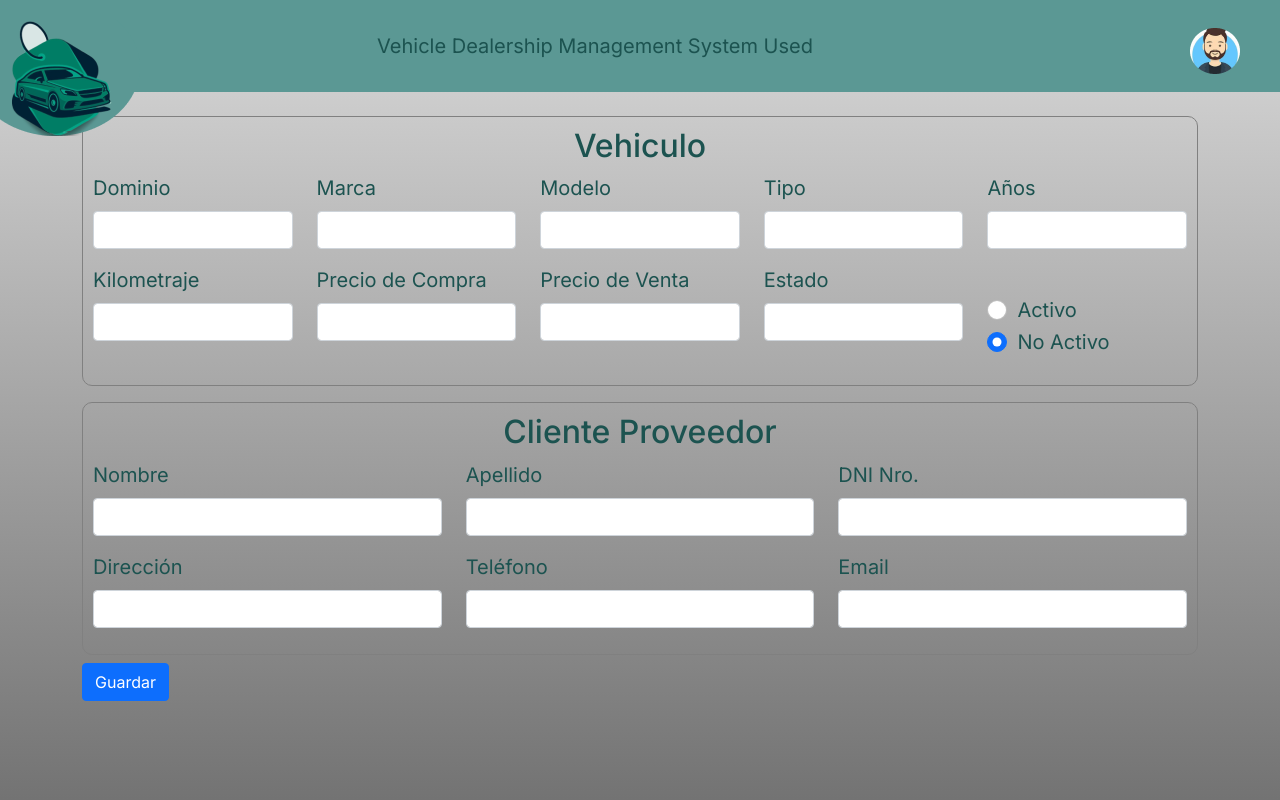
After one commit to Maria2020-Sa/UNER_VDMSystemUsed, a Flask app: page /form_page in a window 1280 px wide. The commit adds this page. Run offline with Flask 3, Linux system fonts and the light colour scheme.

Commit message:
adding main view and form

```diff
--- a/app/app.py
+++ b/app/app.py
@@ -1,11 +1,16 @@
 from flask import Flask, render_template
 import webbrowser
+from menu import *
 
 app = Flask(__name__)
 
 @app.route('/')
 def home():
-    return render_template('index.html')
+    return render_template('base.html')
+
+@app.route('/form_page')
+def form_page():
+    return render_template('form.html')
 
 
 if __name__ == '__main__':
--- a/app/menu.py
+++ b/app/menu.py
@@ -46,5 +46,3 @@ def gestionar_vehiculo():
                 break
             case _:
                 print("Opción inválida. Inténtalo nuevamente.")
-
-gestionar_vehiculo()
--- /dev/null
+++ b/app/static/css/navbar.css
@@ -0,0 +1,9 @@
+.btn-perfil{
+    border:none;
+    background: none;
+    padding: 10px 30px 0px 0px;
+}
+
+.bg-green{
+    background-color: #5B9894;
+}
--- /dev/null
+++ b/app/static/css/style.css
@@ -0,0 +1,64 @@
+html, body {
+    margin: 0px;
+    padding: 0px;
+    height: 100%;
+    width: 100%;
+}
+body {
+    background: linear-gradient(to bottom, #D9D9D9 0%, #737373 100%) no-repeat;
+    min-height: 100%;
+    display: flex;
+    flex-direction: column;
+    font-family: 'Inter', sans-serif;
+    font-size: 20px;
+    color:#1C5350;
+    background-attachment: fixed;
+
+}
+
+.container-full-height {
+    display: flex;
+    flex-direction: column;
+    min-height: 100vh; /* Se asegura de que cubra al menos toda la altura de la ventana */
+}
+
+.custom-container{
+    display: flex;
+    justify-content: center;
+    align-items: center;
+    background-color: transparent !important;
+    height: 100%;
+}
+.container {
+    background-color: transparent !important;
+}
+.form-container{
+    padding: 10px;
+    border: solid 1px gray;
+    border-radius: 10px;
+}
+
+.container-title{
+    text-align: center;
+}
+
+.card-body{
+    width: 100%;
+}
+
+.card{
+    box-shadow: 0 4px 8px rgba(0, 0, 0, 0.1);
+    background-color: #D9D9D9;
+    border-radius: 15px !important;
+}
+
+img{
+    margin: 10px 10px 10px 0px;
+}
+
+
+.navbar img.logo {
+    position: absolute;
+    left: 0px;
+    top: 7px;
+}
--- /dev/null
+++ b/app/templates/form.html
@@ -0,0 +1,126 @@
+{% extends "index.html" %}
+
+{% block navbar %}
+<nav class="navbar navbar-expand-lg navbar-light bg-green">
+    <div class="container-fluid justify-content-center">
+        <span>
+            Vehicle Dealership Management System Used
+        </span>
+        <img class="logo" src="{{ url_for('static', filename='images/logo.png') }}" alt="Submit">
+    </div>
+    <form class="d-flex">
+        <button class="btn btn-perfil" type="submit">
+            <img src="{{ url_for('static', filename='images/Perfil.png') }}" alt="Submit" style="cursor: pointer;">
+        </button>
+    </form>
+</nav>
+{% endblock %}
+
+{% block form_compra%}
+<form class="mb-3">
+    <div class="mt-4">
+        <div class="container">
+            <div class="form-container">
+                <h2 class="container-title">Vehiculo</h2>
+                <div class="mb-3">
+                    <div class="row">
+                        <div class="col">
+                            <label for="dominio" class="form-label">Dominio</label>
+                            <input type="text" class="form-control" id="dominio" aria-describedby="dominio">
+                        </div>
+                        <div class="col">
+                            <label for="marca" class="form-label">Marca</label>
+                            <input type="text" class="form-control" id="marca" aria-describedby="marca">
+                        </div>
+                        <div class="col">
+                            <label for="modelo" class="form-label">Modelo</label>
+                            <input type="text" class="form-control" id="modelo" aria-describedby="modelo">
+                        </div>
+                        <div class="col">
+                            <label for="tipo" class="form-label">Tipo</label>
+                            <input type="text" class="form-control" id="tipo" aria-describedby="tipo">
+                        </div>
+                        <div class="col">
+                            <label for="anio" class="form-label">Años</label>
+                            <input type="text" class="form-control" id="anio" aria-describedby="anio">
+                        </div>
+                    </div>
+                </div>
+                <div class="mb-3">
+                    <div class="row">
+                        <div class="col">
+                            <label for="kilometraje" class="form-label">Kilometraje</label>
+                            <input type="number" class="form-control" id="kilometraje" aria-describedby="kilometraje">
+                        </div>
+                        <div class="col">
+                            <label for="precioCompra" class="form-label">Precio de Compra</label>
+                            <input type="number" class="form-control" id="precioCompra" aria-describedby="precioCompra">
+                        </div>
+                        <div class="col">
+                            <label for="precioVenta" class="form-label">Precio de Venta</label>
+                            <input type="number" class="form-control" id="precioVenta" aria-describedby="precioVenta">
+                        </div>
+                        <div class="col">
+                            <label for="estado" class="form-label">Estado</label>
+                            <input type="text" class="form-control" id="estado" aria-describedby="estado">
+                        </div>
+                        <div class="col">
+                            <label class="form-label"></label>
+                            <div class="form-check">
+                                <input class="form-check-input" type="radio" name="flexRadioDefault"
+                                    id="flexRadioDefault1">
+                                <label class="form-check-label" for="flexRadioDefault1">
+                                    Activo
+                                </label>
+                            </div>
+                            <div class="form-check">
+                                <input class="form-check-input" type="radio" name="flexRadioDefault"
+                                    id="flexRadioDefault2" checked>
+                                <label class="form-check-label" for="flexRadioDefault2">
+                                    No Activo
+                                </label>
+                            </div>
+                        </div>
+                    </div>
+                </div>
+            </div>
+            <div class="form-container mt-3">
+                <h2 class="container-title">Cliente Proveedor</h2>
+                <div class="mb-3">
+                    <div class="row">
+                        <div class="col">
+                            <label for="nombre" class="form-label">Nombre</label>
+                            <input type="text" class="form-control" id="nombre" aria-describedby="nombre">
+                        </div>
+                        <div class="col">
+                            <label for="apellido" class="form-label">Apellido</label>
+                            <input type="text" class="form-control" id="apellido" aria-describedby="apellido">
+                        </div>
+                        <div class="col">
+                            <label for="dni" class="form-label">DNI Nro.</label>
+                            <input type="text" class="form-control" id="dni" aria-describedby="dni">
+                        </div>
+                    </div>
+                </div>
+                <div class="mb-3">
+                    <div class="row">
+                        <div class="col">
+                            <label for="direccion" class="form-label">Dirección</label>
+                            <input type="text" class="form-control" id="direccion" aria-describedby="direccion">
+                        </div>
+                        <div class="col">
+                            <label for="telefono" class="form-label">Teléfono</label>
+                            <input type="text" class="form-control" id="telefono" aria-describedby="telefono">
+                        </div>
+                        <div class="col">
+                            <label for="email" class="form-label">Email</label>
+                            <input type="email" class="form-control" id="email" aria-describedby="email">
+                        </div>
+                    </div>
+                </div>
+            </div>
+            <button type="submit" class="btn btn-primary mt-2">Guardar</button>
+        </div>
+    </div>
+</form>
+{% endblock %}
--- a/app/templates/index.html
+++ b/app/templates/index.html
@@ -2,9 +2,21 @@
 <html lang="en">
 <head>
     <meta charset="UTF-8">
-    <title>Home</title>
+    <link href="https://fonts.googleapis.com/css2?family=Inter:wght@400;500;600;700&display=swap" rel="stylesheet">
+    <link href="https://cdn.jsdelivr.net/npm/bootstrap@5.0.2/dist/css/bootstrap.min.css" rel="stylesheet" integrity="sha384-EVSTQN3/azprG1Anm3QDgpJLIm9Nao0Yz1ztcQTwFspd3yD65VohhpuuCOmLASjC" crossorigin="anonymous">
+    <title>{% block title %}{% endblock %}</title>
+    <link rel="stylesheet" type="text/css" href="{{ url_for('static', filename='css/navbar.css') }}">
+    <link rel="stylesheet" type="text/css" href="{{ url_for('static', filename='css/style.css') }}">
 </head>
 <body>
-    <h1>Hello, Flask!</h1>
+    <div class="container-full-height">
+
+        {% block navbar %}{% endblock %}
+
+        {% block card %}{% endblock %}
+
+        {% block form_compra%}{% endblock %}
+
+    </div>
 </body>
 </html>
```
Also changed, not shown: app/templates/base.html (added, +55 -0 lines), app/static/images/Perfil.png (added), app/static/images/compra.png (added), app/static/images/logo.png (added), app/static/images/transacciones.png (added), app/static/images/venta.png (added).
